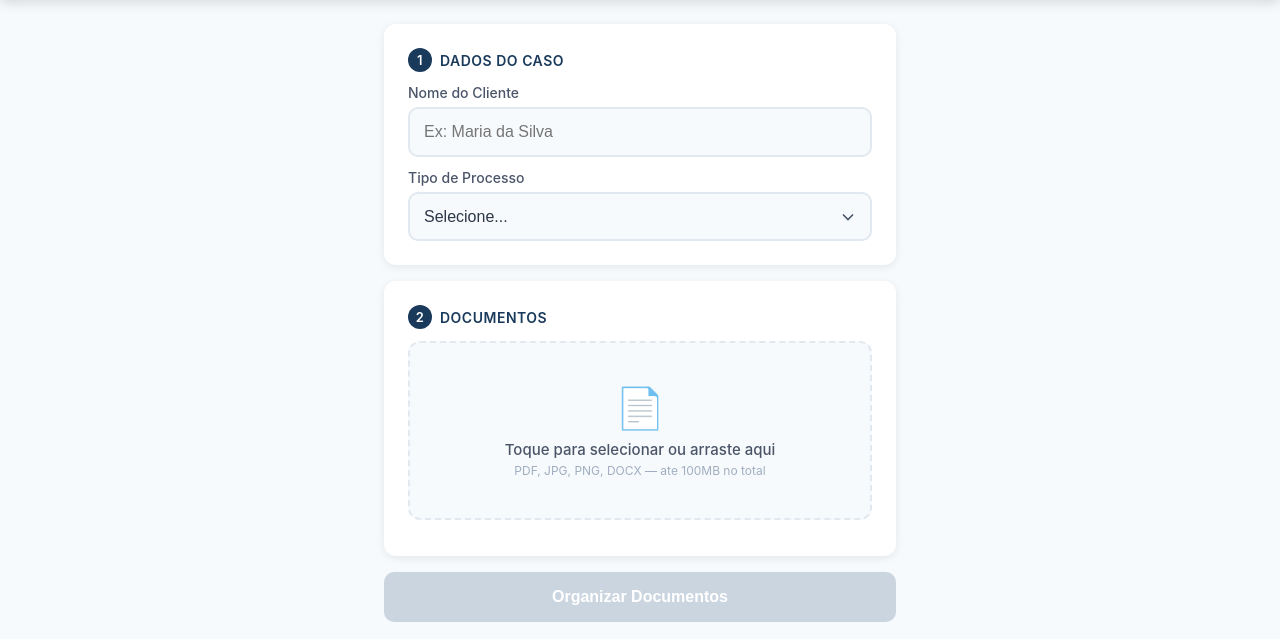
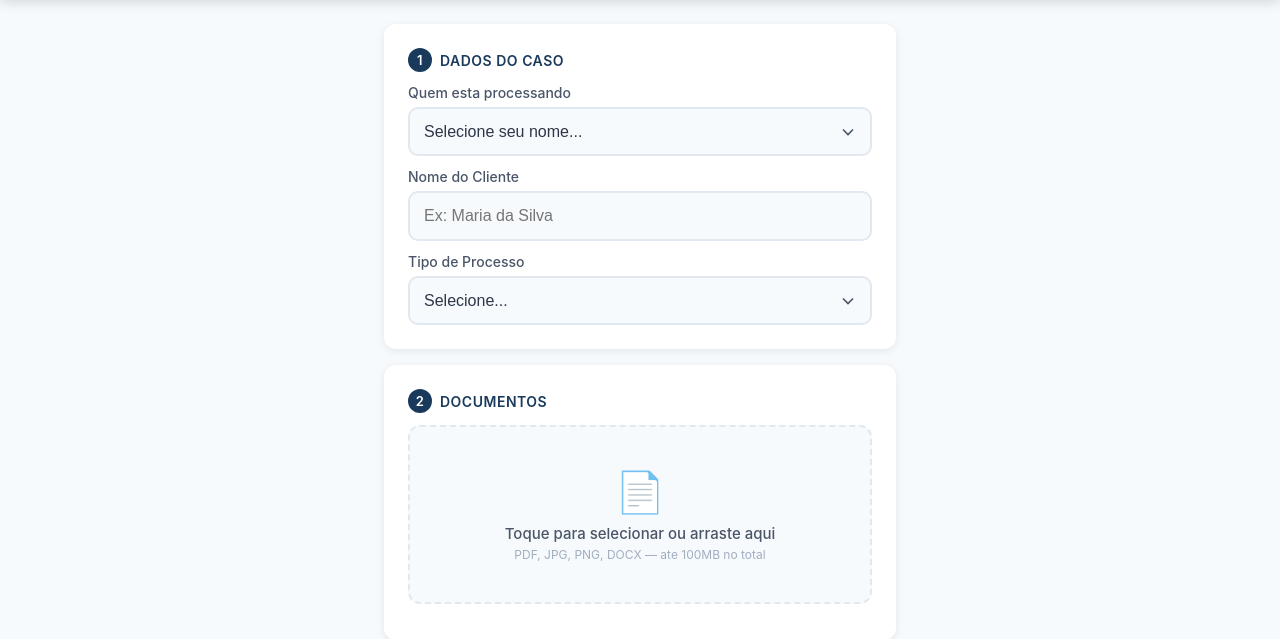
Before and after one commit to andrebeschizza/organizadordocs, a Flask app: page / in a window 1280 px wide. Shown: the part 89-728 px from the top of the page. Run offline with Flask 3, Linux system fonts and the light colour scheme.

Commit message:
feat: dropdown de usuario obrigatorio + log de uso via webhook

```diff
--- a/app.py
+++ b/app.py
@@ -47,6 +47,14 @@ TIPOS_PROCESSO = {
     "trabalhista": "Trabalhista",
     "civel": "Cível",
 }
+
+USUARIOS = [
+    "Emily", "Karol", "Alan", "Henrique", "Caique", "Jaíne",
+    "Camila", "Luana", "Claudio", "Meire", "André", "Vitória",
+]
+
+# Webhook para registrar uso (configurado via env var)
+LOG_WEBHOOK_URL = os.environ.get("LOG_WEBHOOK_URL", "")
 
 PROMPT_MAPEAMENTO = """Analise o texto de cada pagina deste PDF juridico brasileiro.
 Identifique TODOS os documentos separados que existem dentro deste arquivo.
@@ -631,7 +639,32 @@ def merge_pdfs(caminhos, destino):
 
 @app.route("/")
 def index():
-    return render_template("index.html", tipos=TIPOS_PROCESSO)
+    return render_template("index.html", tipos=TIPOS_PROCESSO, usuarios=USUARIOS)
+
+
+def registrar_uso(usuario, nome_cliente, tipo_processo, total_docs, status):
+    """Envia log de uso para webhook (n8n -> Google Sheets)."""
+    if not LOG_WEBHOOK_URL:
+        return
+    try:
+        import urllib.request
+        payload = json.dumps({
+            "timestamp": datetime.now().isoformat(),
+            "usuario": usuario,
+            "cliente": nome_cliente,
+            "tipo_processo": TIPOS_PROCESSO.get(tipo_processo, tipo_processo),
+            "total_documentos": total_docs,
+            "status": status,
+        }).encode("utf-8")
+        req = urllib.request.Request(
+            LOG_WEBHOOK_URL,
+            data=payload,
+            headers={"Content-Type": "application/json"},
+            method="POST",
+        )
+        urllib.request.urlopen(req, timeout=5)
+    except Exception:
+        pass  # nao quebra o app se o log falhar
 
 
 @app.route("/processar", methods=["POST"])
@@ -642,9 +675,12 @@ def processar():
     if not api_key:
         return jsonify({"erro": "API key nao configurada no servidor"}), 500
 
+    usuario = request.form.get("usuario", "").strip()
     nome_cliente = request.form.get("nome_cliente", "").strip()
     tipo_processo = request.form.get("tipo_processo", "").strip()
 
+    if not usuario or usuario not in USUARIOS:
+        return jsonify({"erro": "Selecione o usuario que esta processando"}), 400
     if not nome_cliente:
         return jsonify({"erro": "Nome do cliente e obrigatorio"}), 400
     if tipo_processo not in TIPOS_PROCESSO:
@@ -860,6 +896,9 @@ def processar():
 
         shutil.rmtree(tmp_dir, ignore_errors=True)
 
+        # Registra o uso na planilha (via webhook n8n)
+        registrar_uso(usuario, nome_cliente, tipo_processo, len(resultados), "sucesso")
+
         return jsonify({
             "sucesso": True,
             "nome_pasta": nome_pasta,
@@ -871,6 +910,7 @@ def processar():
 
     except Exception as e:
         shutil.rmtree(tmp_dir, ignore_errors=True)
+        registrar_uso(usuario, nome_cliente, tipo_processo, 0, f"erro: {str(e)[:100]}")
         return jsonify({"erro": str(e)}), 500
 
 
--- a/templates/index.html
+++ b/templates/index.html
@@ -416,6 +416,14 @@
     <div id="formulario">
         <div class="card">
             <div class="card-title"><span class="num">1</span> Dados do Caso</div>
+            <label for="usuario">Quem esta processando</label>
+            <select id="usuario">
+                <option value="">Selecione seu nome...</option>
+                {% for u in usuarios %}
+                <option value="{{ u }}">{{ u }}</option>
+                {% endfor %}
+            </select>
+            <div style="height: 12px;"></div>
             <label for="nome_cliente">Nome do Cliente</label>
             <input type="text" id="nome_cliente" placeholder="Ex: Maria da Silva" autocomplete="off">
             <div style="height: 12px;"></div>
@@ -571,27 +579,41 @@
     }
 
     function validarForm() {
+        const usuario = document.getElementById('usuario').value;
         const nome = document.getElementById('nome_cliente').value.trim();
         const tipo = document.getElementById('tipo_processo').value;
-        btnOrganizar.disabled = !(nome && tipo && arquivos.length > 0);
+        btnOrganizar.disabled = !(usuario && nome && tipo && arquivos.length > 0);
     }
 
+    document.getElementById('usuario').addEventListener('change', () => {
+        // Salva no localStorage para nao precisar selecionar toda vez
+        localStorage.setItem('usuario_organizador', document.getElementById('usuario').value);
+        validarForm();
+    });
     document.getElementById('nome_cliente').addEventListener('input', validarForm);
     document.getElementById('tipo_processo').addEventListener('change', validarForm);
+
+    // Restaura usuario salvo
+    const usuarioSalvo = localStorage.getItem('usuario_organizador');
+    if (usuarioSalvo) {
+        document.getElementById('usuario').value = usuarioSalvo;
+    }
 
     // Enviar
     btnOrganizar.addEventListener('click', async () => {
         erro.classList.remove('show');
+        const usuario = document.getElementById('usuario').value;
         const nome = document.getElementById('nome_cliente').value.trim();
         const tipo = document.getElementById('tipo_processo').value;
 
-        if (!nome || !tipo || arquivos.length === 0) return;
+        if (!usuario || !nome || !tipo || arquivos.length === 0) return;
 
         // Mostra progresso
         progressText.textContent = `Analisando ${arquivos.length} documento(s)...`;
         progresso.classList.add('show');
 
         const formData = new FormData();
+        formData.append('usuario', usuario);
         formData.append('nome_cliente', nome);
         formData.append('tipo_processo', tipo);
         arquivos.forEach(f => formData.append('documentos', f));
```
